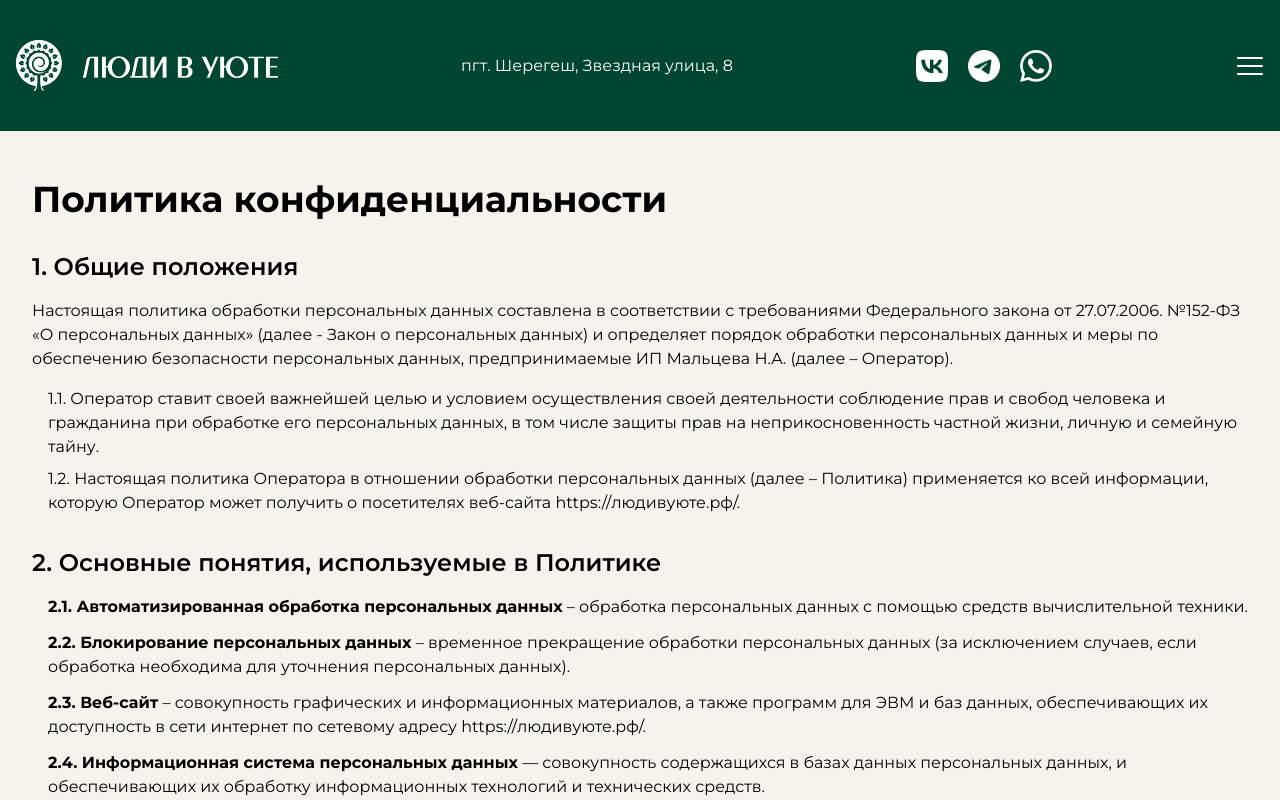
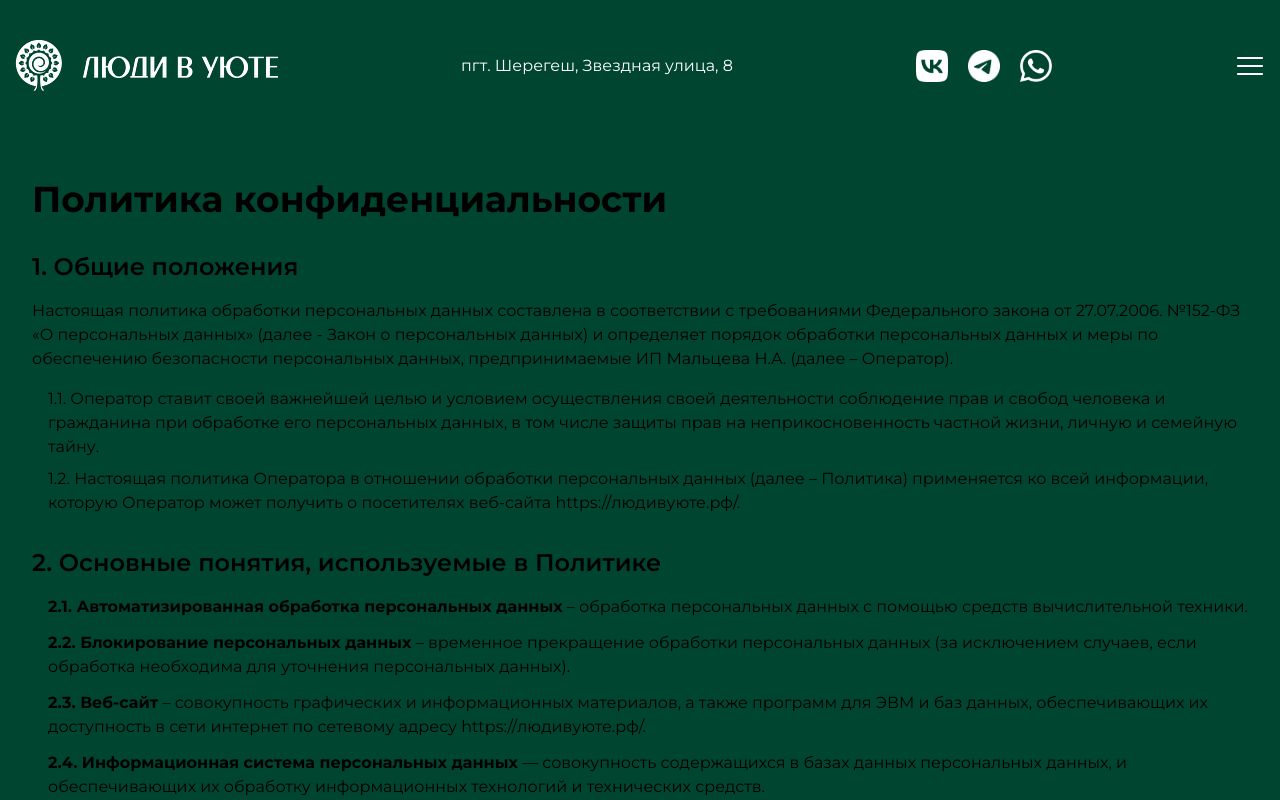
Before and after one commit to WWork777/peoples, a Next.js app: page /politika in a window 1280 px wide. Shown: the top 800 px of the page. Built offline with nearby package versions, Linux system fonts and the light colour scheme.

Commit message:
логотип на политики

```diff
--- a/src/app/oferta/page.js
+++ b/src/app/oferta/page.js
@@ -1,6 +1,6 @@
 export default function OfferPage() {
 	return (
-		<section className='offer bg-background py-12 mt-10'>
+		<section className='offer bg-[url("/images/contacts/policy.png")]  py-12 mt-10'>
 			<div className='container max-w-7xl mx-auto px-4 sm:px-6 lg:px-8'>
 				<h1 className=' text-2xl sm:text-3xl md:text-4xl font-bold text-black mb-8'>
 					Договор оферты
--- a/src/app/politika/page.js
+++ b/src/app/politika/page.js
@@ -1,6 +1,6 @@
 export default function PrivacyPage() {
 	return (
-		<section className='privacy bg-background py-12 mt-10 '>
+		<section className='privacy bg-[url("/images/contacts/policy.png")]  py-12 mt-10 '>
 			<div className='container max-w-7xl mx-auto px-4 sm:px-6 lg:px-8'>
 				<h1 className=' text-2xl sm:text-3xl md:text-4xl font-bold text-black mb-8'>
 					Политика конфиденциальности
--- a/src/components/home-page/promotion.jsx
+++ b/src/components/home-page/promotion.jsx
@@ -1,5 +1,4 @@
 'use client'
-import Link from 'next/link'
 
 export default function Promotion() {
 	const promo = [
@@ -35,12 +34,12 @@ export default function Promotion() {
 	return (
 		<section className='promotion bg-background'>
 			<div className='container max-w-7xl mx-auto px-3.75'>
-				<div className='py-10'>
+				{/* <div className='py-10'>
 					<div className='max-w-300 min-h-56 mx-auto rounded-3xl bg-[url("/images/promotion/promo_bg_mobile.webp")]  sm:bg-[url("/images/promotion/promo_bg.png")] bg-cover sm:bg-center bg-no-repeat relative overflow-hidden'>
-						{/* Оверлей с полупрозрачностью */}
+
 						<div className='absolute inset-0 bg-black/20'></div>
 
-						{/* Контент поверх оверлея */}
+
 						<div className='relative z-10 h-full flex flex-col p-8'>
 							<div className='w-full md:w-1/2'>
 								<span className='text-[22px] md:text-[32px] md:leading-10 font-bold'>
@@ -67,7 +66,7 @@ export default function Promotion() {
 							</div>
 						</div>
 					</div>
-				</div>
+				</div> */}
 				<div className='py-10 max-w-300 mx-auto'>
 					<h2 className='text-(--accent-color) text-[25px] sm:text-[32px] font-bold text-right'>
 						НАШИ АКЦИИ
--- a/src/components/rules-page/rules-content.jsx
+++ b/src/components/rules-page/rules-content.jsx
@@ -53,7 +53,7 @@ export default function RulesContent() {
 		},
 	]
 	return (
-		<section className='rules-content bg-background px-3.75 mt-10'>
+		<section className='rules-content bg-[url("/images/contacts/policy.png")]  px-3.75 mt-10'>
 			<div className='container max-w-7xl mx-auto py-10 '>
 				<h2 className='text-(--accent-color) text-[25px] sm:text-[32px] font-bold text-center'>
 					ПРАВИЛА ПРОЖИВАНИЯ
```
Also changed, not shown: public/images/contacts/policy.png (added).
